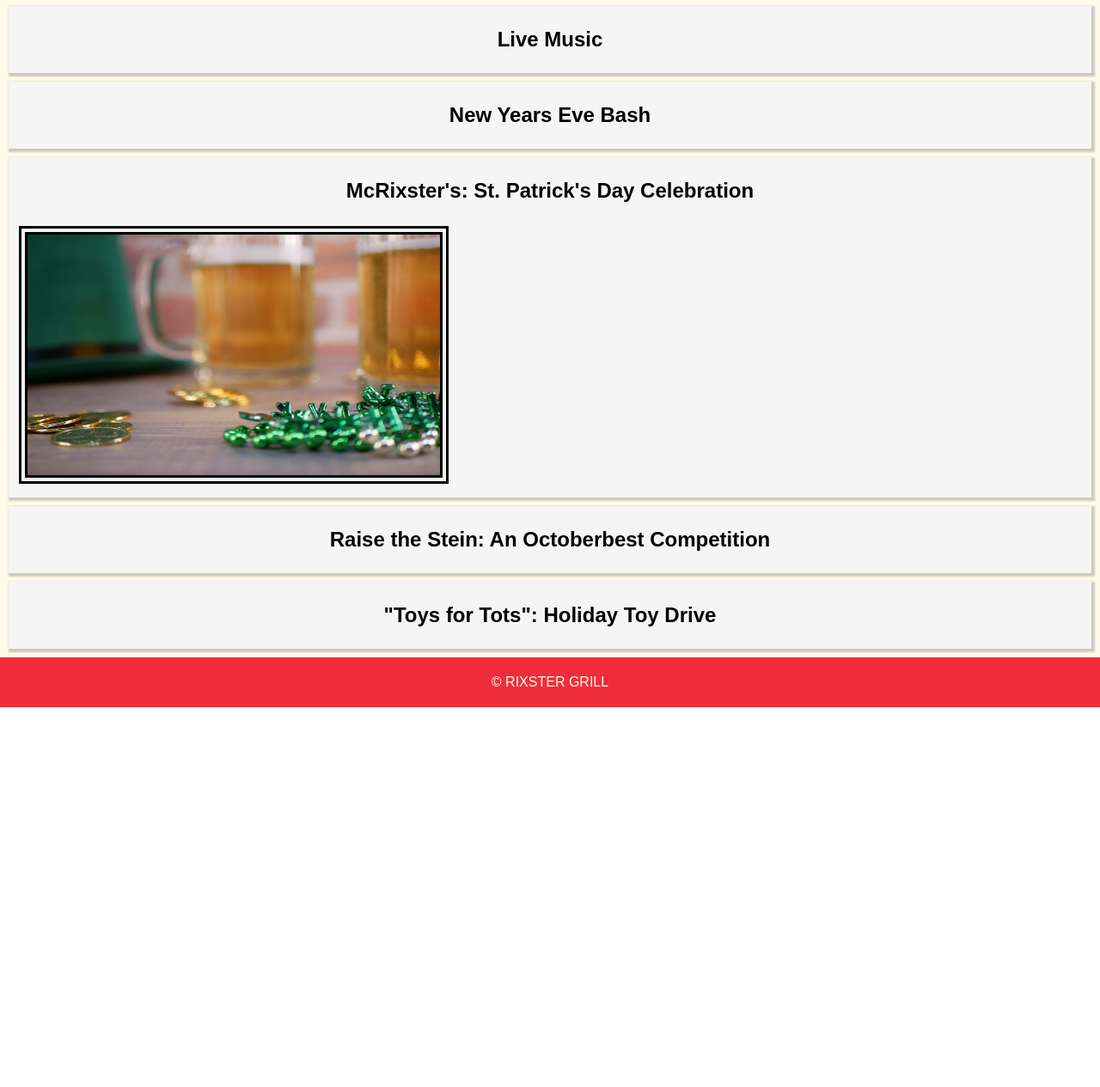
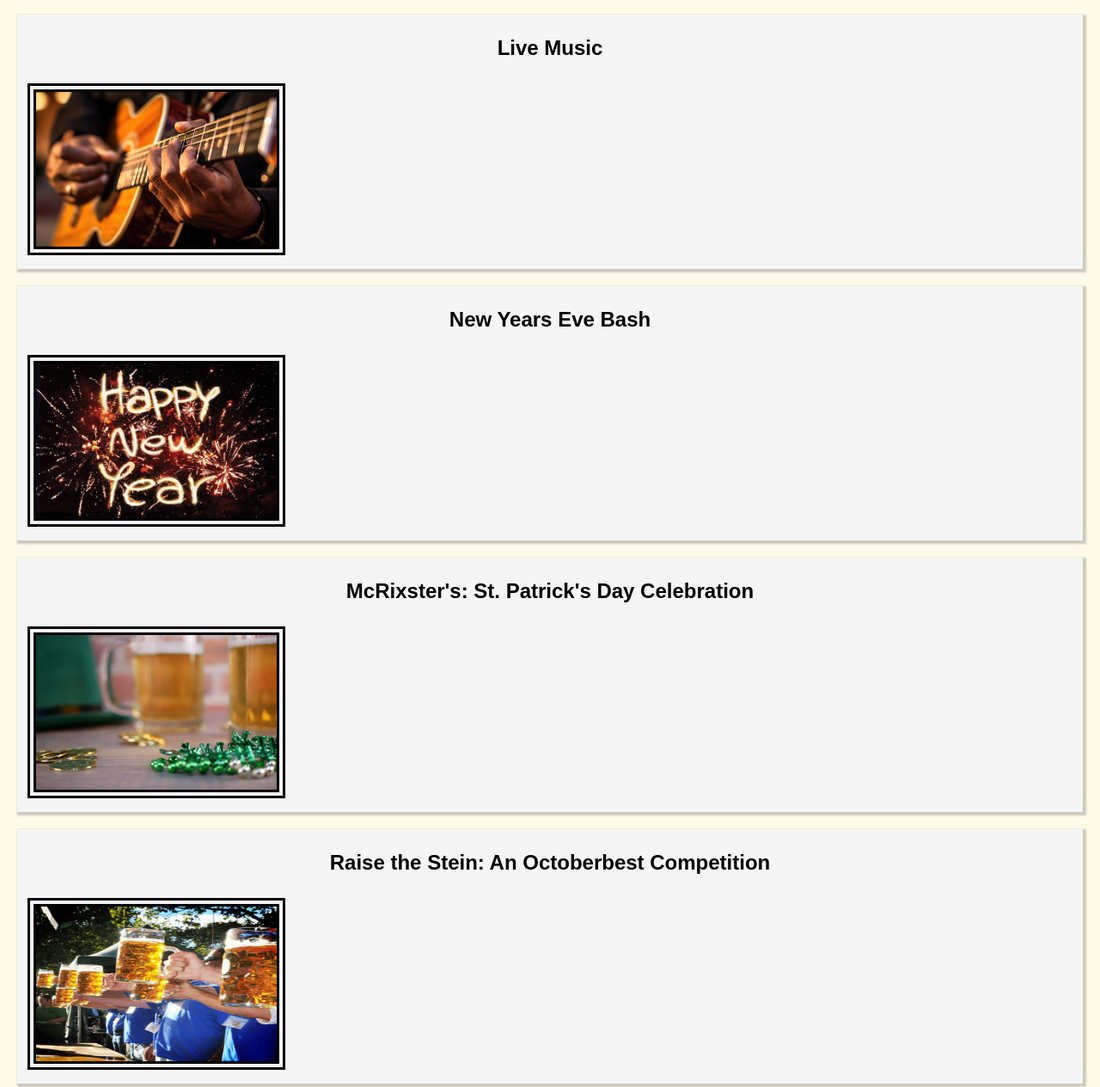
Before and after one commit to jimenaortiz01/126final, a plain HTML site: page events.html in a window 1280 px wide. Shown: the part 144-1409 px from the top of the page at 86% size. Before the commit the page ends 967 px from the top, so only its background shows below. Drawn offline with Linux system fonts and the light colour scheme; a web font is replaced by a local one.

Commit message:
events update 3.0

```diff
--- a/CSS/styles.css
+++ b/CSS/styles.css
@@ -61,7 +61,7 @@ main {
 .mini-container {
     background-color: whitesmoke;
     padding: 5px;
-    margin: 10px;
+    margin: 20px;
     box-shadow: 2px 2px 2px 2px rgb(0, 0, 0, 0.2);
 }
 
@@ -78,9 +78,41 @@ footer {
 }
 
 .st_patrick {
-    width: 500px;
-    height: 300px;
+    width: 300px;
+    height: 200px;
     border-style: double;
     border-width: 10px;
     margin: 7px;
 }
+
+.music {
+    width: 300px;
+    height: 200px;
+    border-style: double;
+    border-width: 10px;
+    margin: 7px;
+}
+
+.fireworks {
+    width: 300px;
+    height: 200px;
+    border-style: double;
+    border-width: 10px;
+    margin: 7px;
+}
+
+.stein-holding {
+    width: 300px;
+    height: 200px;
+    border-style: double;
+    border-width: 10px;
+    margin: 7px;
+}
+
+.toys {
+    width: 300px;
+    height: 200px;
+    border-style: double;
+    border-width: 10px;
+    margin: 7px;
+}
--- a/events.html
+++ b/events.html
@@ -25,11 +25,13 @@
             <div class="mini-container">
                 <div>
                     <h2>Live Music</h2>
+                    <img class="music" src="guitar.jpg" alt="Close up of someone playing the guitar">
                 </div>
             </div>
             <div class="mini-container">
                 <div>
                     <h2>New Years Eve Bash</h2>
+                    <img class="fireworks" src="nye.jpg" alt="New Years Eve picture">
                 </div>
             </div>
             <div class="mini-container">
@@ -41,11 +43,13 @@
             <div class="mini-container">
                 <div>
                     <h2>Raise the Stein: An Octoberbest Competition</h2>
+                    <img class="stein-holding" src="stein.jpg" alt="people holding stein glasses of beer">
                 </div>
             </div>
             <div class="mini-container">
                 <div>
                     <h2>"Toys for Tots": Holiday Toy Drive</h2>
+                    <img class="toys" src="tft.jpg" alt="toys for tots sign">
                 </div>
             </div>
         </main>
```
Also changed, not shown: guitar.jpg (added), nye.jpg (added), stein.jpg (added), tft.jpg (added).
